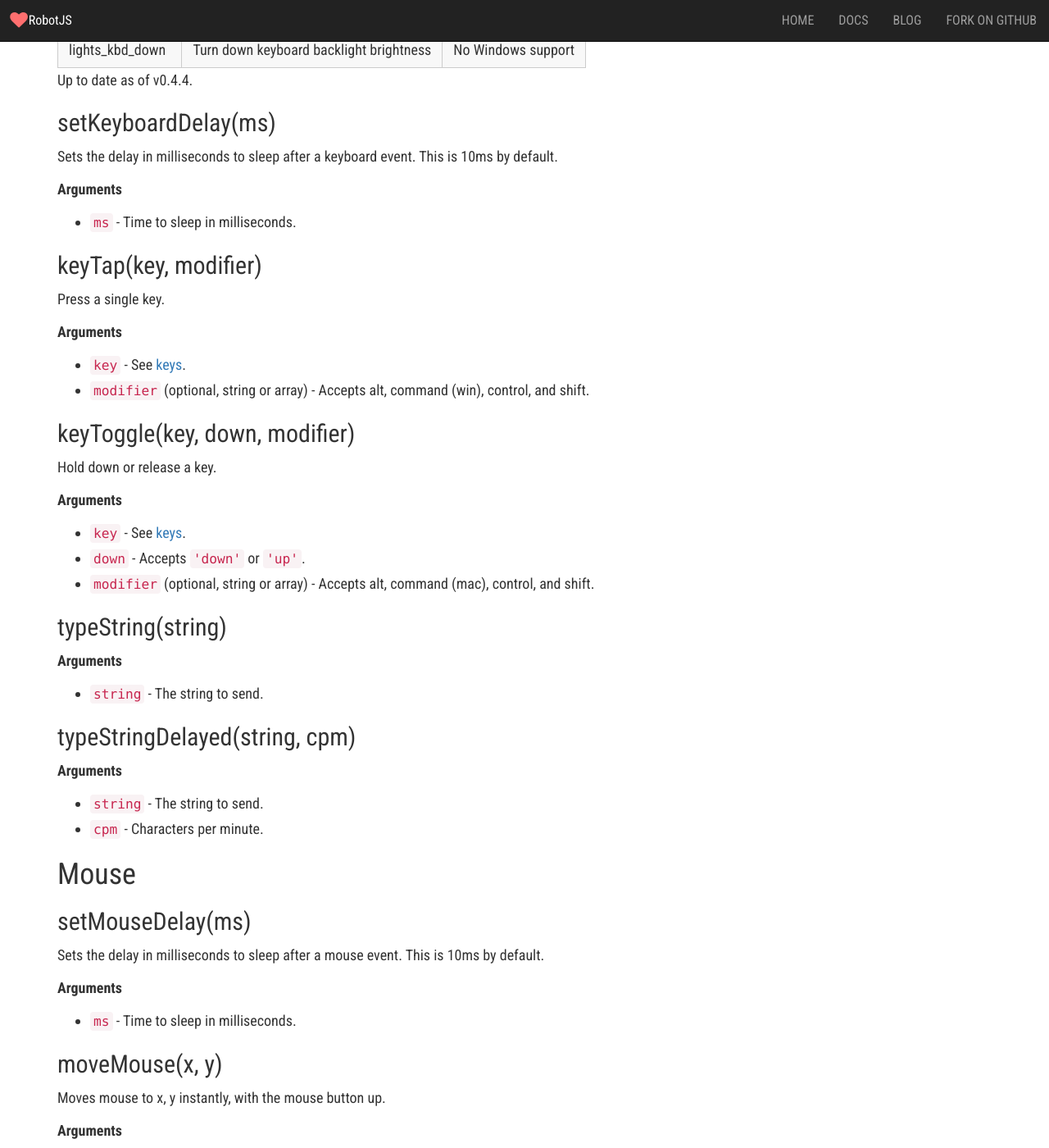
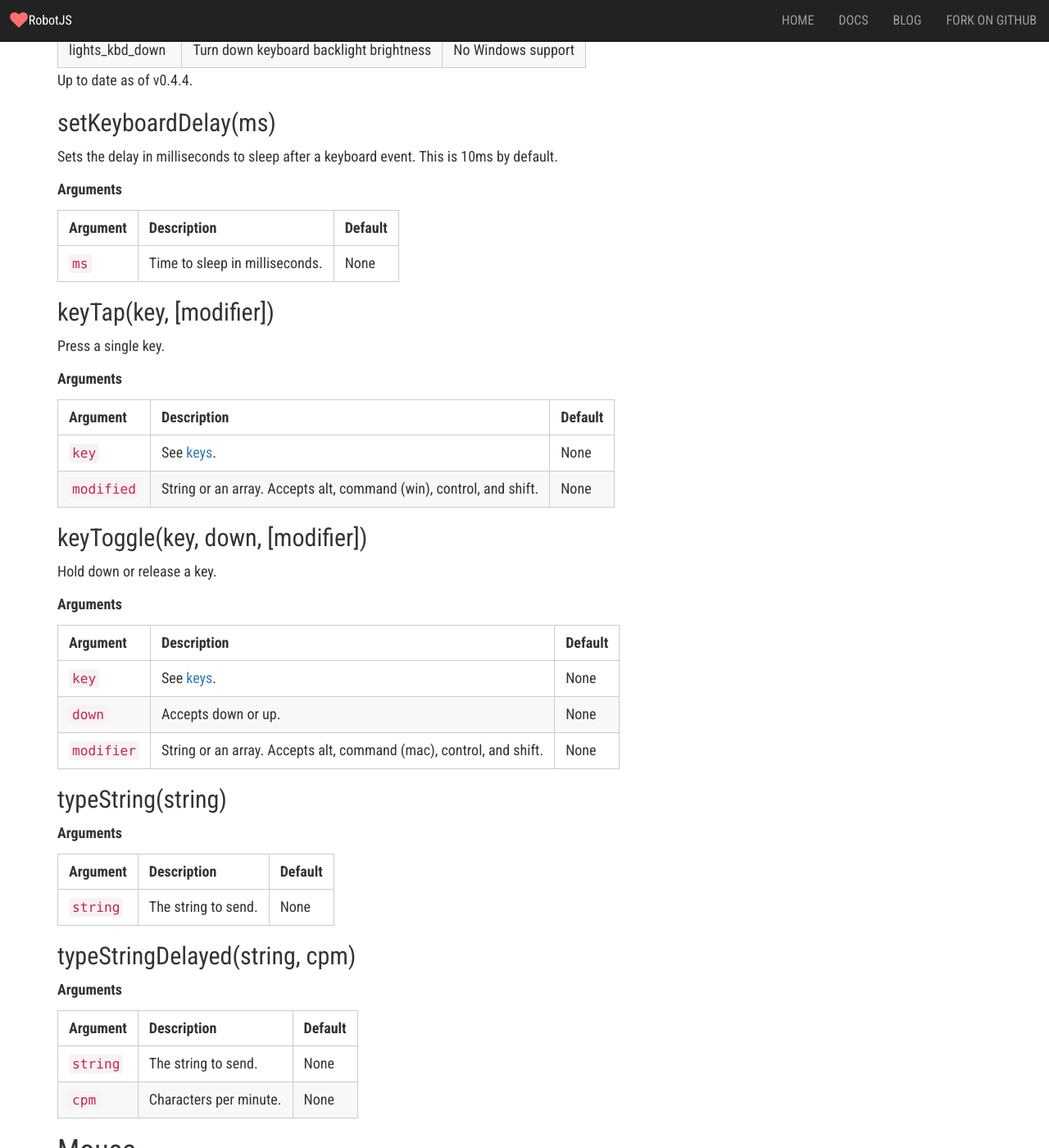
Before and after one commit to octalmage/robotjs.io, a Jekyll site: the page built from _posts/docs/2016-10-12-syntax.md, in a window 1280 px wide and 1400 px high, scrolled down 3750 px. Shown: the whole window at 82% size. Built offline with Jekyll 4.4.1, drawn with Linux system fonts in a browser that asks for light colours; nearby versions of some CDN libraries; comment, search, counter and statistics services are not loaded; some of the changed text lies outside the part shown.

Commit message:
Use a table for the arguments.

```diff
--- a/_posts/docs/2016-10-12-syntax.md
+++ b/_posts/docs/2016-10-12-syntax.md
@@ -110,39 +110,49 @@ Sets the delay in milliseconds to sleep after a keyboard event. This is 10ms by
 
 **Arguments**
 
-* `ms` - Time to sleep in milliseconds.
+**Argument** | **Description** | **Default**
+--------|-----------------|-------------
+`ms` | Time to sleep in milliseconds. | None
 
-## keyTap(key, modifier)
+## keyTap(key, [modifier])
 
 Press a single key.
 
 **Arguments**
 
-* `key` - See [keys](/docs/syntax#keys).
-* `modifier` (optional, string or array) - Accepts alt, command (win), control, and shift.
+**Argument** | **Description** | **Default**
+--------|-----------------|-------------
+`key` | See [keys](/docs/syntax#keys). | None
+`modified` | String or an array. Accepts alt, command (win), control, and shift. | None
 
-## keyToggle(key, down, modifier)
+## keyToggle(key, down, [modifier])
 
 Hold down or release a key.
 
 **Arguments**
 
-* `key` - See [keys](/docs/syntax#keys).
-* `down` - Accepts `'down'` or `'up'`.
-* `modifier` (optional, string or array) - Accepts alt, command (mac), control, and shift.
+**Argument** | **Description** | **Default**
+--------|-----------------|-------------
+`key`  | See [keys](/docs/syntax#keys). | None
+`down`  | Accepts down or up. | None
+`modifier` | String or an array. Accepts alt, command (mac), control, and shift. | None
 
 ## typeString(string)
 
 **Arguments**
 
-* `string` - The string to send.
+**Argument** | **Description** | **Default**
+--------|-----------------|-------------
+ `string`  | The string to send. | None
 
 ## typeStringDelayed(string, cpm)
 
 **Arguments**
 
-* `string` - The string to send.
-* `cpm` - Characters per minute.
+**Argument** | **Description** | **Default**
+--------|-----------------|-------------
+`string` | The string to send. | None
+`cpm` | Characters per minute. | None
 
 
 # Mouse
@@ -153,15 +163,21 @@ Sets the delay in milliseconds to sleep after a mouse event. This is 10ms by def
 
 **Arguments**
 
-* `ms` - Time to sleep in milliseconds.
+**Argument** | **Description** | **Default**
+--------|-----------------|-------------
+`ms` | Time to sleep in milliseconds. | None
 
 ## moveMouse(x, y)
 
 Moves mouse to x, y instantly, with the mouse button up.
 
 **Arguments**
-* `x`
-* `y`
+
+**Argument** | **Description** | **Default**
+--------|-----------------|-------------
+`x`| | None
+`y`| | None
+
 
 **Examples**
 
@@ -177,16 +193,22 @@ robot.moveMouse(100, 100);
 Moves mouse to x, y human like, with the mouse button up.
 
 **Arguments**
-* `x`
-* `y`
 
-## mouseClick(button, double)
+**Argument** | **Description** | **Default**
+--------|-----------------|-------------
+`x`| | None
+`y`| | None
+
+## mouseClick([button], [double])
 
 Clicks the mouse.
 
 **Arguments**
-* `button` (optional) - Accepts left, right, or middle. Defaults to left.
-* `double` (optional) - Set to true to perform a double click. Defaults to false.
+
+**Argument** | **Description** | **Default**
+--------|-----------------|-------------
+`button` | Accepts left, right, or middle. | left
+`double` | Set to true to perform a double click. | false
 
 **Examples**
 
@@ -196,13 +218,16 @@ var robot = require("robotjs");
 robot.mouseClick();
 {% endhighlight %}
 
-## mouseToggle(down, button)
+## mouseToggle([down], [button])
 
 Toggles mouse button.
 
 **Arguments**
-* `down` (optional) - Accepts down or up. Defaults to down.
-* `button` (optional) - Accepts left, right, or middle. Defaults to left.
+
+**Argument** | **Description** | **Default**
+--------|-----------------|-------------
+`down` | Accepts down or up. | down
+`button` | Accepts left, right, or middle. | left
 
 **Examples**
 
@@ -223,8 +248,11 @@ setTimeout(function()
 Moves mouse to x, y instantly, with the mouse button held down.
 
 **Arguments**
-* `x`
-* `y`
+
+**Argument** | **Description** | **Default**
+--------|-----------------|-------------
+`x`| | None
+`y`| | None
 
 **Examples**
 
@@ -260,8 +288,11 @@ console.log("Mouse is at x:" + mouse.x + " y:" + mouse.y);
 Scrolls the mouse either up or down.
 
 **Arguments**
-* `magnitude` - The amount to scroll.
-* `direction` - Accepts down or up.
+
+**Argument** | **Description** | **Default**
+--------|-----------------|-------------
+`magnitude` | The amount to scroll. | None
+`direction` | Accepts down or up. | None
 
 **Examples**
 
@@ -283,8 +314,11 @@ setTimeout(function()
 Gets the pixel color at x, y. This function is perfect for getting a pixel or two, but if you'll be reading large portions of the screen use [screen.capture](/docs/syntax#screencapture).
 
 **Arguments**
-* `x`
-* `y`
+
+**Argument** | **Description** | **Default**
+--------|-----------------|-------------
+`x`| | None
+`y`| | None
 
 **Return**
 
@@ -298,15 +332,18 @@ Gets the screen width and height.
 
 Returns an object with `.width` and `.height`.
 
-## screen.capture
+## screen.capture([x], [y], [width], [height])
 
 Gets part or all of the screen.
 
 **Arguments**
-* `x` (optional)
-* `y` (optional)
-* `height` (optional)
-* `width` (optional)
+
+**Argument** | **Description** | **Default**
+--------|-----------------|-------------
+`x` | | 0
+`y` | | 0
+`width` | | Screen width
+`height` | | Screen height
 
 If no arguments are provided, screen.capture will get the full screen.
 
@@ -320,20 +357,25 @@ This is an object returned by [screen.capture](/docs/syntax#screencapture).
 
 ## Properties
 
-* `width` - The width of the bitmap.
-* `height` - The height of the bitmap.
-* `image` - The raw image (buffer).
-* `byteWidth`
-* `bitsPerPixel`
-* `bytesPerPixel`
+**Property** | **Description**
+--------|-----------------|-------------
+`width` | The width of the bitmap.
+`height` | The height of the bitmap.
+`image` | The raw image (buffer).
+`byteWidth` | |
+`bitsPerPixel` | |
+`bytesPerPixel` | |
 
 ## colorAt
 
 Gets the pixel color at x, y of a bitmap.
 
 **Arguments**
-* `x`
-* `y`
+
+**Argument** | **Description** | **Default**
+--------|-----------------|-------------
+`x`| | None
+`y`| | None
 
 **Return**
 
```
